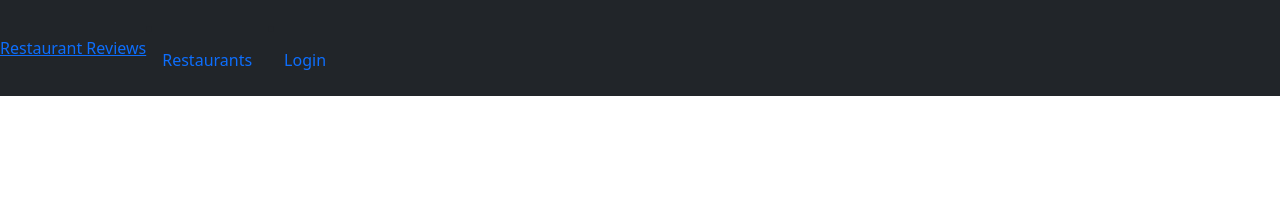
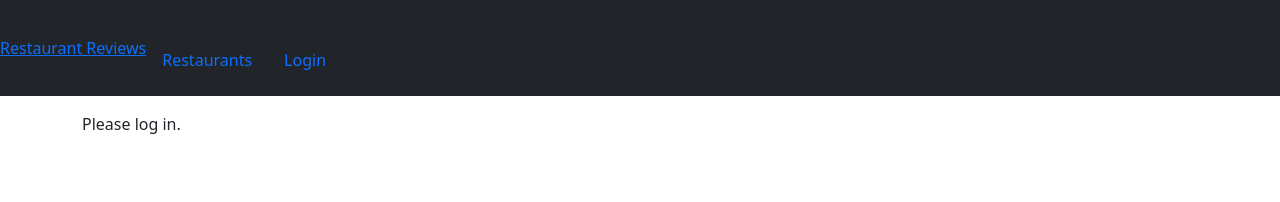
Before and after one commit to AnthoVDO/restaurant-review, a React (Create React App) app in the folder frontend/: page /restaurants/1/review in a window 1280 px wide. Shown: the top 202 px of the page. Built offline with nearby package versions, Linux system fonts and the light colour scheme.

Commit message:
I have finished the project

```diff
--- a/frontend/src/App.js
+++ b/frontend/src/App.js
@@ -48,7 +48,7 @@ function App() {
           <Route
           path="/restaurants/:id/review"
           render={(props)=>{ //render allow us to use the props instead of component
-            <AddReview {...props} user={user} />
+            return <AddReview {...props} user={user} />
           }}
           />
           <Route
```
